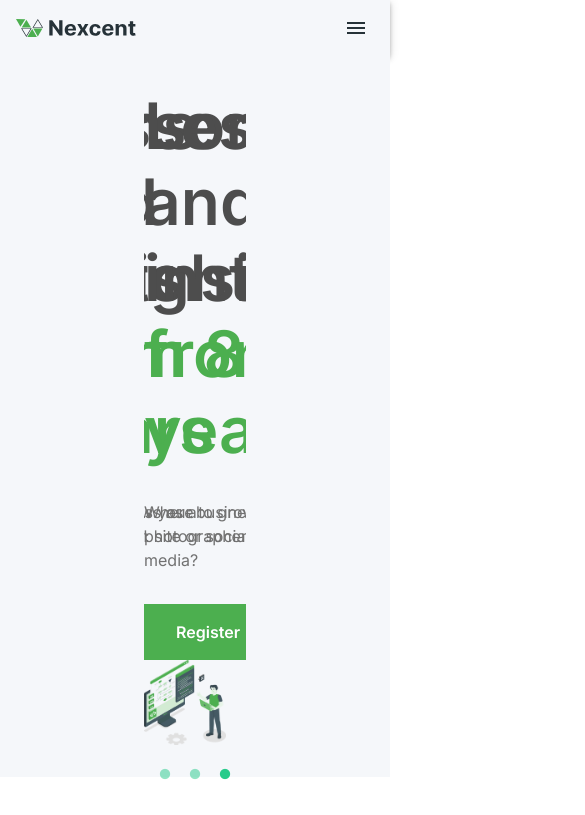
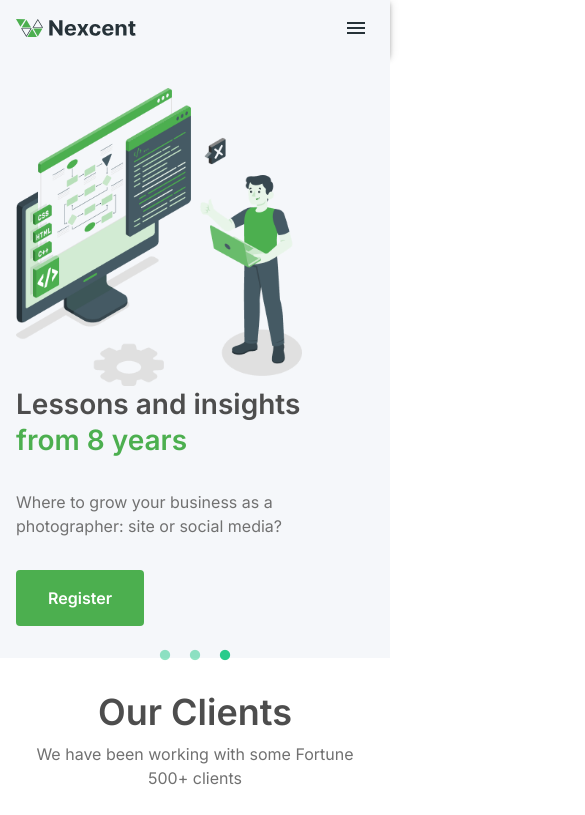
Before and after one commit to 103844926/loginpage, a React (Create React App) app: page /home in a window 390 px wide. Shown: the top 815 px of the page, 585 px wide, since content can reach past the window. Built offline with nearby package versions, Linux system fonts and the light colour scheme.

Commit message:
Change Container layout and fix first 4 part of Landing Page to also fit mobile view

```diff
--- a/src/pages/HomePage/components/LandingPart1.jsx
+++ b/src/pages/HomePage/components/LandingPart1.jsx
@@ -1,11 +1,10 @@
-import { Box, Button, Typography, Container, Stack, Grid } from '@mui/material'
 import { HomeImages } from '@/const';
-import Slider from "react-slick";
+import { Box, Button, Container, Stack, Typography } from '@mui/material';
+import Slider from 'react-slick';
 
 export function LandingPart1() {
-
   return (
-    <Box sx={{ backgroundColor: 'neutral.silver', py: {xs: 4, md: 8}}}>
+    <Box sx={{ backgroundColor: 'neutral.silver', py: { xs: 4, md: 8 } }}>
       <Container>
         <Slider
           dots={true}
@@ -19,9 +18,17 @@ export function LandingPart1() {
         >
           {/* Slide 1 */}
           <Box>
-            <Box className ="flex-box-normal">
+            <Box className="flex-box-normal" sx={{ flexDirection: { xs: 'column-reverse', md: 'row' } }}>
               <Stack flex={3} spacing={4} alignItems="flex-start">
-                <Typography variant="h1" color="neutral.grey_dark">
+                <Typography
+                  sx={{
+                    typography: {
+                      xs: 'h3', // mobile
+                      md: 'h1', // desktop
+                    },
+                  }}
+                  color="neutral.grey_dark"
+                >
                   Lessons and insights <br />
                   <Box component="span" color="primary.main">
                     from 8 years
@@ -35,17 +42,25 @@ export function LandingPart1() {
                 </Button>
               </Stack>
 
-              <Box flex={2} >
-                <img src={HomeImages.landillu1} alt="Illustration 1" className="img-box"/>
+              <Box flex={2}>
+                <img src={HomeImages.landillu1} alt="Illustration 1" className="img-box" />
               </Box>
             </Box>
           </Box>
 
           {/* Slide 2 */}
           <Box>
-            <Box className ="flex-box-normal">
+            <Box className="flex-box-normal" sx={{ flexDirection: { xs: 'column-reverse', md: 'row' } }}>
               <Stack flex={3} spacing={4} alignItems="flex-start">
-                <Typography variant="h1" color="neutral.grey_dark">
+                <Typography
+                  sx={{
+                    typography: {
+                      xs: 'h3', // mobile
+                      md: 'h1', // desktop
+                    },
+                  }}
+                  color="neutral.grey_dark"
+                >
                   Lessons and insights <br />
                   <Box component="span" color="primary.main">
                     from 8 years
@@ -54,22 +69,30 @@ export function LandingPart1() {
                 <Typography variant="body2_r" color="neutral.grey">
                   Where to grow your business as a photographer: site or social media?
                 </Typography>
-                <Button variant="contained" color="primary"size="Medium" sx={{ mr: 2 }}>
+                <Button variant="contained" color="primary" size="Medium" sx={{ mr: 2 }}>
                   Register
                 </Button>
               </Stack>
 
-              <Box flex={2} >
-                <img src={HomeImages.landillu1} alt="Illustration 1" className="img-box"/>
+              <Box flex={2}>
+                <img src={HomeImages.landillu1} alt="Illustration 1" className="img-box" />
               </Box>
             </Box>
           </Box>
 
           {/* Slide 3 */}
           <Box>
-            <Box className ="flex-box-normal">
+            <Box className="flex-box-normal" sx={{ flexDirection: { xs: 'column-reverse', md: 'row' } }}>
               <Stack flex={3} spacing={4} alignItems="flex-start">
-                <Typography variant="h1" color="neutral.grey_dark">
+                <Typography
+                  sx={{
+                    typography: {
+                      xs: 'h3', // mobile
+                      md: 'h1', // desktop
+                    },
+                  }}
+                  color="neutral.grey_dark"
+                >
                   Lessons and insights <br />
                   <Box component="span" color="primary.main">
                     from 8 years
@@ -78,19 +101,18 @@ export function LandingPart1() {
                 <Typography variant="body2_r" color="neutral.grey">
                   Where to grow your business as a photographer: site or social media?
                 </Typography>
-                <Button variant="contained" color="primary"size="Medium"  sx={{ mr: 2 }}>
+                <Button variant="contained" color="primary" size="Medium" sx={{ mr: 2 }}>
                   Register
                 </Button>
               </Stack>
 
-              <Box flex={2} >
-                <img src={HomeImages.landillu1} alt="Illustration 1" className="img-box"/>
+              <Box flex={2}>
+                <img src={HomeImages.landillu1} alt="Illustration 1" className="img-box" />
               </Box>
             </Box>
           </Box>
-
         </Slider>
-    </Container>
+      </Container>
     </Box>
-  )
+  );
 }
--- a/src/pages/HomePage/components/LandingPart2.jsx
+++ b/src/pages/HomePage/components/LandingPart2.jsx
@@ -1,7 +1,6 @@
-import { Box, Button, Typography, Container, Grid, Stack } from '@mui/material'
+import { Landing2 } from '@/components/icons';
 import { HomeImages } from '@/const';
-import { Landing2 } from '@/components/icons';
-import { padding } from '@mui/system';
+import { Box, Container, Grid, Stack, Typography } from '@mui/material';
 
 const clients = [
   HomeImages.landlogo1,
@@ -15,27 +14,24 @@ const clients = [
 
 export function LandingPart2() {
   const landingBox = {
-        maxWidth: "299px",
-        padding: "24px 32px",
-        boxShadow: '0px 4px 16px rgba(0, 0, 0, 0.08)'
+    maxWidth: '299px',
+    padding: '24px 32px',
+    boxShadow: '0px 4px 16px rgba(0, 0, 0, 0.08)',
   };
 
   const landingIcon = {
     width: 65,
     height: 56,
-        paddingBottom: "8px",
+    paddingBottom: '8px',
     '& path:first-of-type': { color: 'color_tint.t5' },
     '& path:last-of-type': { color: 'color_shade.s5' },
   };
 
   return (
-        <Box sx={{ backgroundColor: 'neutral.white'}}>
-            <Container sx ={{py: {xs: 4, md: 8}}}>
-                <Box className="column-center" sx={{ gap: "48px" }}>
-                    <Stack
-                        spacing={"8px"}
-                        flexDirection= "column"
-                    >
+    <Box sx={{ backgroundColor: 'neutral.white' }}>
+      <Container sx={{ py: { xs: 4, md: 8 } }}>
+        <Box className="column-center" sx={{ gap: '48px' }}>
+          <Stack spacing={'8px'} flexDirection="column">
             <Typography variant="h2" color="neutral.grey_dark">
               Our Clients
             </Typography>
@@ -44,9 +40,9 @@ export function LandingPart2() {
             </Typography>
           </Stack>
 
-                    <Stack width={"100%"} flexDirection= "row" justifyContent={'space-between'}>
+          <Stack width="100%" flexDirection="row" justifyContent="space-evenly">
             {clients.map((client, idx) => (
-                            <Box xs={6} sm={4} md={2} key={idx} textAlign="center" >
+              <Box key={idx} textAlign="center">
                 <img src={client} alt={`Client${idx + 1}`} />
               </Box>
             ))}
@@ -54,22 +50,22 @@ export function LandingPart2() {
         </Box>
       </Container>
 
-            <Container sx ={{py: {xs: 4, md: 8}}}>
-                <Stack spacing={"20px"}>
-                    <Stack spacing={"8px"} className="column-center" flexDirection= "column" >
-                        <Typography variant="h2" color="neutral.grey_dark" >
+      <Container sx={{ py: { xs: 4, md: 8 } }}>
+        <Stack spacing={'20px'}>
+          <Stack spacing={'8px'} className="column-center" flexDirection="column">
+            <Typography variant="h2" color="neutral.grey_dark">
               Manage your entire community <br /> in a single system
             </Typography>
-                        <Typography variant="body2_r" color="neutral.grey" >
+            <Typography variant="body2_r" color="neutral.grey">
               Who is Nexcent suitable for?
             </Typography>
           </Stack>
 
-                    <Grid container width={"100%"} className="row-center" justifyContent={'space-between'} >
+          <Grid container width="100%" className="row-center" justifyContent="space-evenly">
             <Grid item xs={12} sm={6} md={4}>
-                            <Stack spacing={"8px"} className="small-column-center" sx={landingBox}>
+              <Stack spacing={'8px'} className="small-column-center" sx={landingBox}>
                 <Landing2.LandingMember sx={landingIcon} />
-                                <Typography variant="h3" color="neutral.grey_dark" >
+                <Typography variant="h3" color="neutral.grey_dark">
                   Membership Organizations
                 </Typography>
                 <Typography variant="body3_r" color="neutral.grey">
@@ -79,9 +75,9 @@ export function LandingPart2() {
             </Grid>
 
             <Grid item xs={12} sm={6} md={4}>
-                            <Stack spacing={"8px"} className="small-column-center" sx={landingBox}>
+              <Stack spacing={'8px'} className="small-column-center" sx={landingBox}>
                 <Landing2.LandingAssociation sx={landingIcon} />
-                                <Typography variant="h3" color="neutral.grey_dark" >
+                <Typography variant="h3" color="neutral.grey_dark">
                   National Associations
                 </Typography>
                 <Typography variant="body3_r" color="neutral.grey">
@@ -91,9 +87,9 @@ export function LandingPart2() {
             </Grid>
 
             <Grid item xs={12} sm={6} md={4}>
-                            <Stack spacing={"8px"} className="small-column-center" sx={landingBox}>
+              <Stack spacing={'8px'} className="small-column-center" sx={landingBox}>
                 <Landing2.LandingClubGroup sx={landingIcon} />
-                                <Typography variant="h3" color="neutral.grey_dark" >
+                <Typography variant="h3" color="neutral.grey_dark">
                   Clubs And Groups
                 </Typography>
                 <Typography variant="body3_r" color="neutral.grey">
--- a/src/pages/HomePage/components/LandingPart4.jsx
+++ b/src/pages/HomePage/components/LandingPart4.jsx
@@ -1,15 +1,14 @@
-import { Container, Box, Button, Typography, Stack, Grid } from '@mui/material'
 import { CommonIcons } from '@/components/icons';
-;
+import { Box, Container, Grid, Stack, Typography } from '@mui/material';
 
 export function LandingPart4() {
   const gridIcon = { width: 48, height: 48, color: 'primary.main' };
 
   return (
-        <Box sx={{ backgroundColor: 'neutral.silver', py: {xs: 4, md: 8} }}>
+    <Box sx={{ backgroundColor: 'neutral.silver', py: { xs: 4, md: 8 } }}>
       <Container>
         <Box className="flex-box-normal">
-                    <Stack flex={2} spacing={2} alignItems="flex-start">
+          <Stack flex="2" spacing="2" alignItems="flex-start">
             <Typography variant="h2" color="neutral.grey_dark">
               Helping a local <br />
               <Box component="span" color="primary.main">
@@ -17,15 +16,24 @@ export function LandingPart4() {
               </Box>
             </Typography>
 
-                        <Typography variant="body2" color="neutral.grey_dark" >
+            <Typography variant="body2" color="neutral.grey_dark">
               We reached here with our hard work and dedication
             </Typography>
-
           </Stack>
 
-                    <Grid flex={2} container rowSpacing={"40px"} columnSpacing={"30px"} sx={{ flexBasis: '100%', maxWidth: "540px", flexWrap: 'wrap', }}>
+          <Grid
+            flex="2"
+            container
+            rowSpacing="40px"
+            columnSpacing="30px"
+            sx={{
+              flexBasis: '100%',
+              maxWidth: '540px',
+              flexWrap: 'wrap',
+            }}
+          >
             <Grid item xs={6}>
-                            <Box display="flex" alignItems="center" gap={"16px"} width={"255px"}>
+              <Box display="flex" alignItems="center" gap="16px" width="255px">
                 <CommonIcons.MemberIcon sx={gridIcon} />
                 <Box>
                   <Typography variant="h3" color="neutral.grey_dark">
@@ -39,7 +47,7 @@ export function LandingPart4() {
             </Grid>
 
             <Grid item xs={6}>
-                            <Box display="flex" alignItems="center" gap={"16px"} width={"255px"}>
+              <Box display="flex" alignItems="center" gap="16px" width="255px">
                 <CommonIcons.ClubIcon sx={gridIcon} />
                 <Box>
                   <Typography variant="h3" color="neutral.grey_dark">
@@ -53,7 +61,7 @@ export function LandingPart4() {
             </Grid>
 
             <Grid item xs={6}>
-                            <Box display="flex" alignItems="center" gap={"16px"} width={"255px"}>
+              <Box display="flex" alignItems="center" gap="16px" width="255px">
                 <CommonIcons.BookingIcon sx={gridIcon} />
                 <Box>
                   <Typography variant="h3" color="neutral.grey_dark">
@@ -67,7 +75,7 @@ export function LandingPart4() {
             </Grid>
 
             <Grid item xs={6}>
-                            <Box display="flex" alignItems="center" gap={"16px"} width={"255px"}>
+              <Box display="flex" alignItems="center" gap="16px" width="255px">
                 <CommonIcons.PaymentIcon sx={gridIcon} />
                 <Box>
                   <Typography variant="h3" color="neutral.grey_dark">
--- a/src/themes/components.js
+++ b/src/themes/components.js
@@ -1,13 +1,16 @@
-import { border, color } from "@mui/system";
 import palette from './palates';
 
 const components = {
   MuiContainer: {
     styleOverrides: {
-      root: {
+      root: ({ theme }) => ({
         paddingLeft: '144px',
         paddingRight: '144px',
-      },
+        [theme.breakpoints.down('md')]: {
+          paddingLeft: theme.spacing(2),
+          paddingRight: theme.spacing(2),
+        },
+      }),
     },
   },
 
@@ -33,26 +36,26 @@ const components = {
         fontSize: '1rem',
       },
 
-      containedPrimary: (theme) => ({
-        backgroundColor: palette.primary.main,       // default
+      containedPrimary: {
+        backgroundColor: palette.primary.main, // default
         color: '#fff',
         '&:hover': {
-          backgroundColor: palette.color_shade.s2,     // hover
+          backgroundColor: palette.color_shade.s2, // hover
         },
         '&:active': {
-          backgroundColor: palette.color_shade.s4,     // click / active
+          backgroundColor: palette.color_shade.s4, // click / active
         },
         '&:focus-visible': {
           borderColor: palette.neutral.grey,
           backgroundColor: palette.color_shade.s3, // focus
         },
         '&.Mui-disabled': {
-          backgroundColor: palette.neutral.grey_light,      // disabled
+          backgroundColor: palette.neutral.grey_light, // disabled
           color: palette.neutral.grey_dark,
         },
-      }),
+      },
 
-      outlinedPrimary: (theme) => ({
+      outlinedPrimary: {
         borderColor: palette.primary,
         color: palette.primary,
         '&:hover': {
@@ -68,10 +71,10 @@ const components = {
         },
         '&.Mui-disabled': {
           borderColor: 'transparent',
-          backgroundColor: palette.neutral.grey_light,      // disabled
+          backgroundColor: palette.neutral.grey_light, // disabled
           color: palette.neutral.grey_dark,
         },
-      }),
+      },
 
       textPrimary: {
         color: palette.primary,
@@ -88,11 +91,10 @@ const components = {
         },
         '&.Mui-disabled': {
           borderColor: 'transparent',
-          backgroundColor: palette.neutral.grey_light,      // disabled
+          backgroundColor: palette.neutral.grey_light, // disabled
           color: palette.neutral.grey_dark,
         },
       },
-
     },
     defaultProps: {
       disableElevation: true,
@@ -122,7 +124,8 @@ const components = {
           '&.Mui-focused fieldset': {
             borderColor: 'transparent',
           },
-          '& input': { // Explicitly set input text color
+          '& input': {
+            // Explicitly set input text color
             color: palette.neutral.black,
           },
         },
@@ -137,27 +140,26 @@ const components = {
         padding: 6,
       },
 
-      colorPrimary: (theme) => ({
-
-        backgroundColor: palette.neutral.grey,       // default
+      colorPrimary: {
+        backgroundColor: palette.neutral.grey, // default
         color: '#fff',
         '&:hover': {
-          backgroundColor: palette.color_shade.s2,     // hover
+          backgroundColor: palette.color_shade.s2, // hover
         },
         '&:active': {
-          backgroundColor: palette.color_shade.s4,     // click / active
+          backgroundColor: palette.color_shade.s4, // click / active
         },
         '&:focus-visible': {
           borderColor: palette.neutral.grey,
           backgroundColor: palette.color_shade.s3, // focus
         },
         '&.Mui-disabled': {
-          backgroundColor: palette.neutral.grey_light,      // disabled
+          backgroundColor: palette.neutral.grey_light, // disabled
           color: palette.neutral.grey_dark,
         },
-      }),
+      },
 
-      colorSecondary: (theme) => ({
+      colorSecondary: {
         color: palette.primary,
         '&:hover': {
           backgroundColor: palette.color_tint.t4,
@@ -170,10 +172,10 @@ const components = {
           backgroundColor: palette.color_tint.t4,
         },
         '&.Mui-disabled': {
-          backgroundColor: palette.neutral.grey_light,      // disabled
+          backgroundColor: palette.neutral.grey_light, // disabled
           color: palette.neutral.grey_dark,
         },
-      }),
+      },
     },
   },
 };
--- a/src/themes/styles/global.scss
+++ b/src/themes/styles/global.scss
@@ -28,7 +28,6 @@
   align-items: center;
   text-align: center;
   justify-content: center;
-
 }
 
 .small-column-center img {
@@ -40,18 +39,20 @@
 
 .flex-box-normal {
   display: flex;
-    align-items: center;
+  align-items: flex-start;
   flex-wrap: wrap;
+  flex-direction: column;
 
   @media (min-width: 900px) {
     flex-direction: row;
+    align-items: center;
   }
 }
 
 .stack-row-container {
   display: flex;
-    flex-direction: row ;
-    flex-wrap: wrap ;
+  flex-direction: row;
+  flex-wrap: wrap;
   justify-content: space-between;
   align-items: center;
   margin-top: 32px;
@@ -73,5 +74,4 @@
   padding: 16px 16px;
   height: 176px;
   box-shadow: 0 4px 12px rgba(0, 0, 0, 0.15);
-    ;
 }
```
Also changed, not shown: src/pages/HomePage/components/LandingPart3.jsx (+8 -6 lines). Lines whose indentation alone changed are shown as unchanged.
